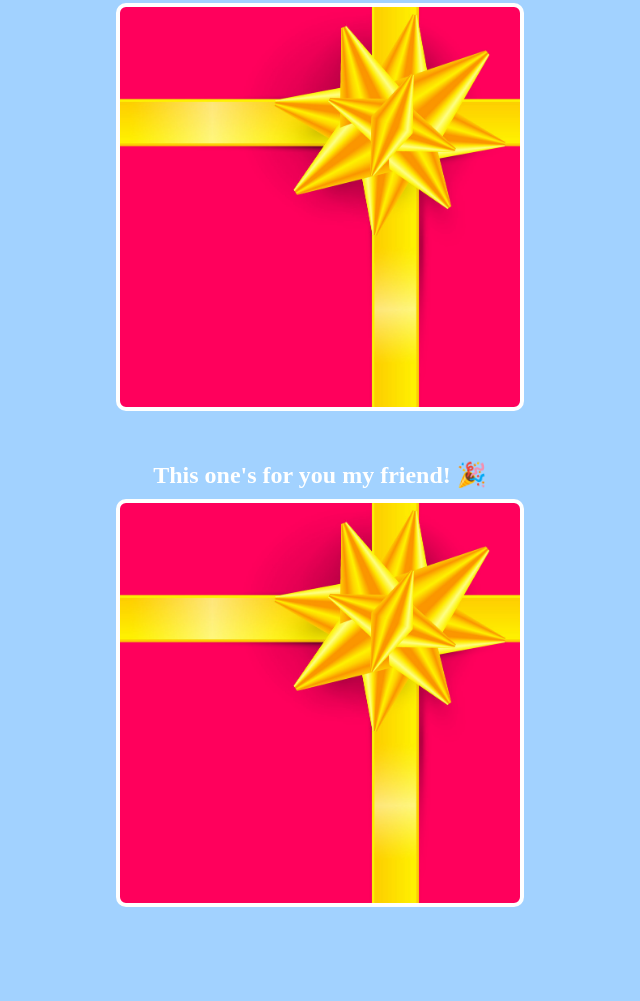
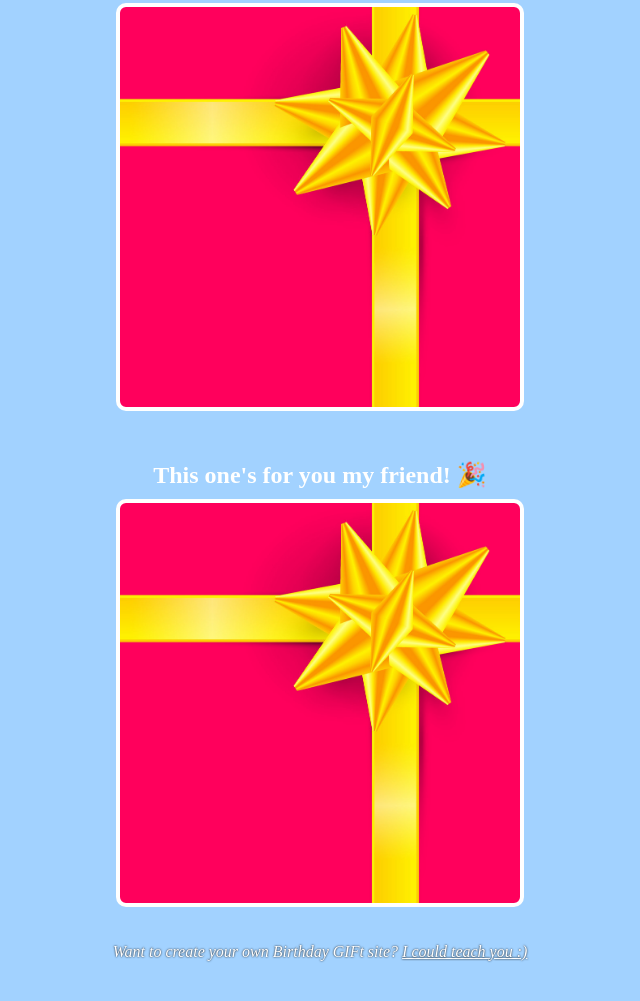
Before and after one commit to Lizyadanna/LizysBirthdaySite, a plain HTML site: page index.html in a window 1280 px wide. Shown: the part 2066-3067 px from the top of the page, without its empty margins (320-960 px from the left). Before the commit the page ends 2981 px from the top, so only its background shows below. Drawn offline with Linux system fonts and the light colour scheme; a web font is replaced by a local one.

Commit message:
footer added

```diff
--- a/index.html
+++ b/index.html
@@ -80,5 +80,11 @@
         aria-label="A wrapped present. When hovered over, it changes to reveal a GIF of two wine glasses cheering."
       ></div>
     </div>
+    <div class="footer">
+      <p>
+        Want to create your own Birthday GIFt site?
+        <a href="_blank" target="_blank">I could teach you :)</a>
+      </p>
+    </div>
   </body>
 </html>
--- a/styles.css
+++ b/styles.css
@@ -95,3 +95,15 @@ h1, h3, h4 {
 .gift-hint {
     margin-top: 5px;
 }
+
+.footer {
+    font-style: italic;
+    padding-top: 20px;
+    padding-bottom: 20px;
+    color: #ffffff;
+    text-shadow: 0 0 2px black;
+}
+
+a {
+    color: white;
+}
```
